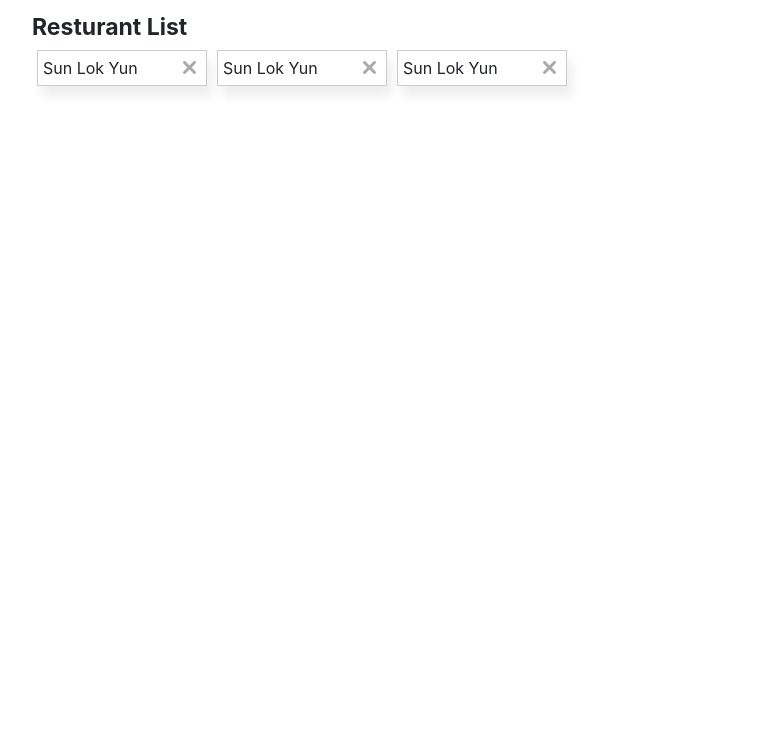
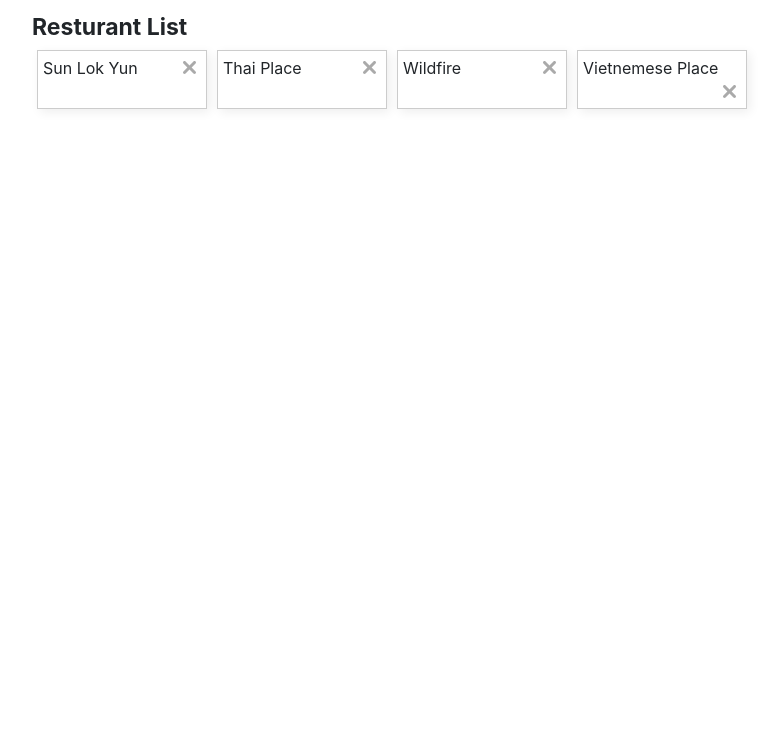
Before and after one commit to savethebear/What-to-eat, a website: page public/scramble/index.html in a window 1280 px wide. Shown: the part 56-800 px from the top of the page, without its empty margins (53-831 px from the left). Drawn offline with nearby package versions, Linux system fonts and the light colour scheme.

Commit message:
js to load resturants

```diff
--- a/public/css/style.css
+++ b/public/css/style.css
@@ -25,14 +25,18 @@
     margin: 5px;
     padding: 5px;
     border: 1px solid #ccc;
-    box-shadow: 5px 10px 10px #eee;
+    box-shadow: 3px 3px 10px #eee;
     width: 170px;
+    cursor: default;
 }
 .resturant_list_container .delete_item {
     height: 23px;
     width: 23px;
     float: right;
     cursor: pointer;
+}
+.resturant_list_container .delete_item:hover .icon {
+    background-image: url(/images/delete_black.svg);
 }
 .resturant_list_container .delete_item .icon {
     height: 23px;
--- a/public/scramble/index.html
+++ b/public/scramble/index.html
@@ -31,20 +31,7 @@
         <div class="container">
             <div class="resturant_list_container">
                 <div class="resturant_list_title">Resturant List</div>
-                <div class="resturant_list">
-                    <div class="resturant_item">Sun Lok Yun <div class="delete_item">
-                            <div class="icon"></div>
-                        </div>
-                    </div>
-                    <div class="resturant_item">Sun Lok Yun <div class="delete_item">
-                            <div class="icon"></div>
-                        </div>
-                    </div>
-                    <div class="resturant_item">Sun Lok Yun <div class="delete_item">
-                            <div class="icon"></div>
-                        </div>
-                    </div>
-                </div>
+                <div class="resturant_list"></div>
             </div>
         </div>
     </div>
--- a/public/scramble/scramble.js
+++ b/public/scramble/scramble.js
@@ -5,9 +5,19 @@
         nav_bar_container.append(getNavHtml());
     }
     switchCurrentTab();
+    fillResturantList();
 
     function switchCurrentTab() {
         nav_bar_container.find(".nav-item.active").removeClass("active");
         nav_bar_container.find(".nav-item .nav-link[page='scramble']").addClass("active");
     }
+
+    function fillResturantList() {
+        let resturants = ["Sun Lok Yun", "Thai Place", "Wildfire", "Vietnemese Place"];
+        const container = $(".resturant_list_container .resturant_list");
+        resturants.forEach(function(item) {
+            const resturant_item = '<div class="resturant_item">' + item +'<div class="delete_item"><div class="icon"></div></div></div>';
+            container.append(resturant_item);
+        });
+    }
 })();
```
Also changed, not shown: public/images/delete_black.svg (added).
